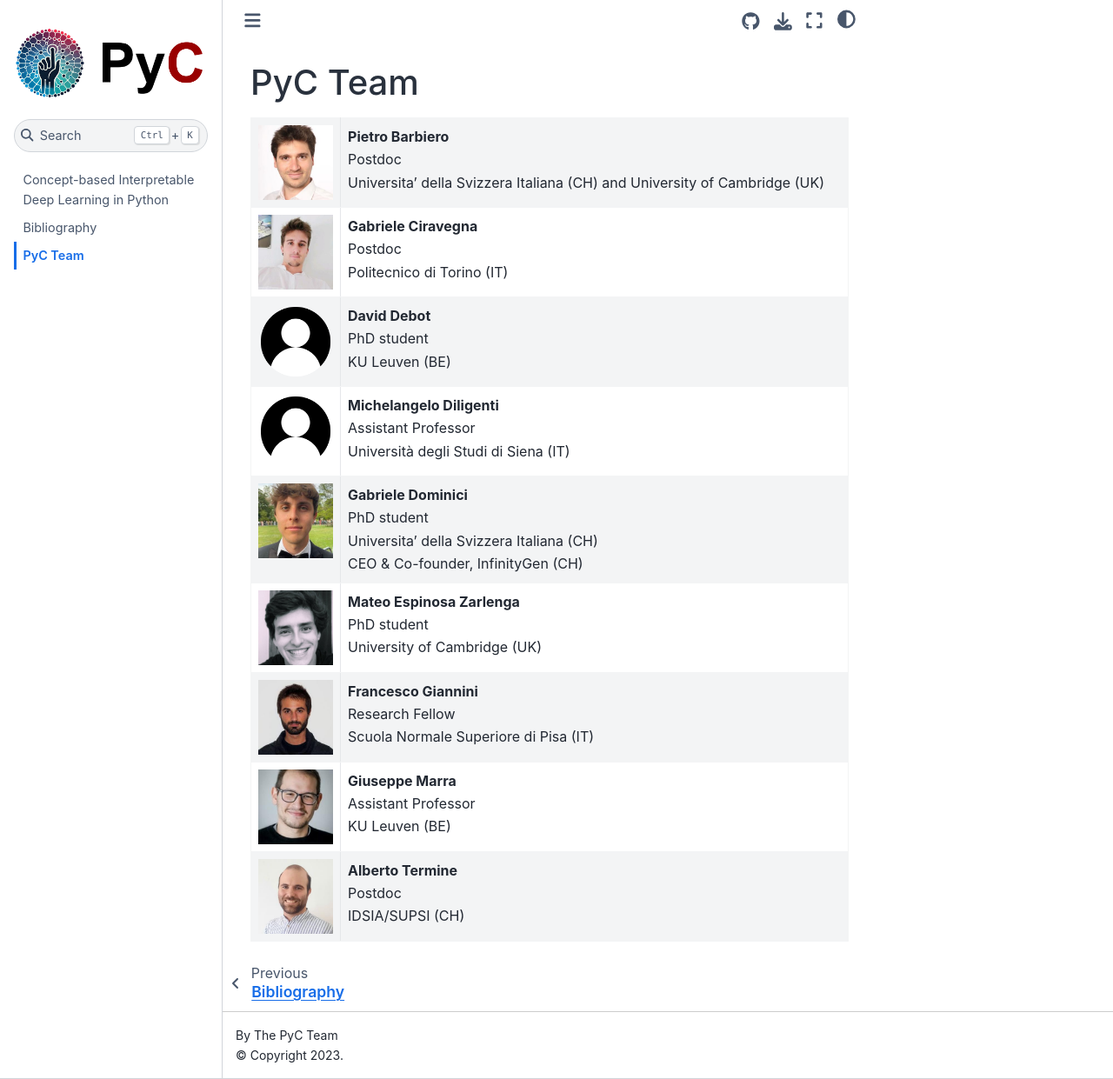
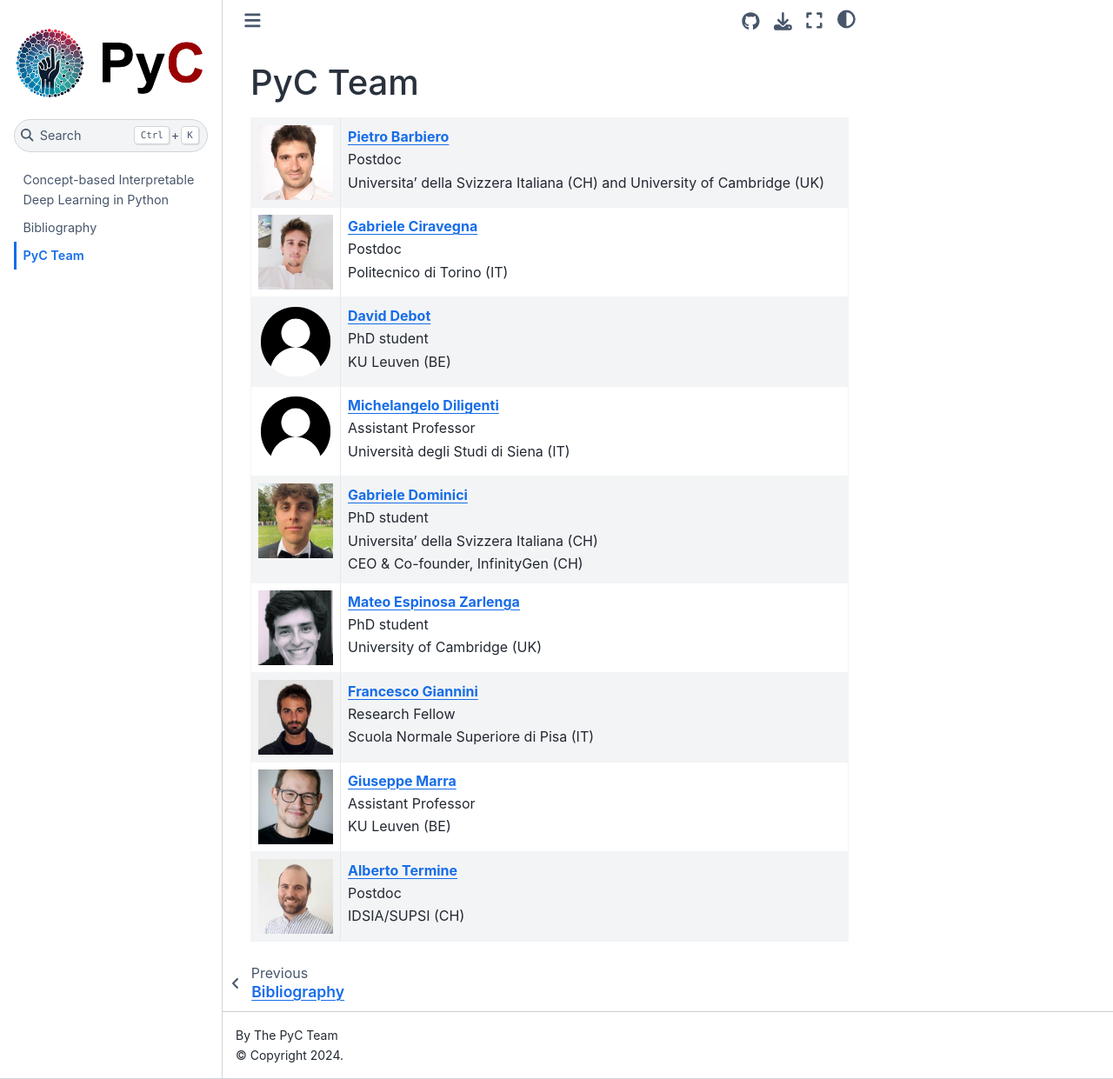
Before and after one commit to pyc-team/pyc-book, a Jupyter Book: the page built from authors.md, in a window 1280 px wide and 1241 px high. Shown: the whole window at 87% size. Built offline with Jupyter Book 1.0.4 settings and Sphinx 7.4.7 and the Sphinx Book theme 1.1.4, drawn with Linux system fonts in a browser that asks for light colours; pages that are not in the unit, such as notebooks, are missing from menus; some of the changed lines change nothing that is shown.

Commit message:
Fixing copyright year, adding favicons for webpage, generating links to personal websites for authors.

````diff
--- a/_config.yml
+++ b/_config.yml
@@ -4,6 +4,7 @@
 title: Concept-based Interpretable Deep Learning in Python
 author: The PyC Team
 logo: ./images/pyc_logo_text.png
+copyright: "2024"
 
 # Force re-execution of notebooks on each build.
 # See https://jupyterbook.org/content/execute.html
@@ -12,6 +13,8 @@ execute:
 
 # Define the name of the latex output file for PDF builds
 latex:
+  latex_engine: pdflatex
+  use_jupyterbook_latex: true
   latex_documents:
     targetname: book.tex
 
@@ -28,5 +31,6 @@ repository:
 # Add GitHub buttons to your book
 # See https://jupyterbook.org/customize/config.html#add-a-link-to-your-repository
 html:
+  favicon: ./images/favicons/favicon.ico
   use_issues_button: true
   use_repository_button: true
--- a/authors.md
+++ b/authors.md
@@ -6,40 +6,40 @@
 :align: center
 
 * - ![barbiero](./images/authors/barbiero.jpg)
-  - **Pietro Barbiero**<br>
+  - [**Pietro Barbiero**](https://www.pietrobarbiero.eu/)<br>
     Postdoc<br>
     Universita' della Svizzera Italiana (CH) and University of Cambridge (UK)
 * - ![ciravegna](./images/authors/ciravegna.jpg)
-  - **Gabriele Ciravegna**<br>
+  - [**Gabriele Ciravegna**](https://dbdmg.polito.it/dbdmg_web/gabriele-ciravegna/)<br>
     Postdoc<br>
     Politecnico di Torino (IT)
 * - ![debot](./images/authors/placeholder.png)
-  - **David Debot**<br>
+  - [**David Debot**](https://scholar.google.com/citations?user=_7MffzgAAAAJ)<br>
     PhD student<br>
     KU Leuven (BE)
 * - ![diligenti](./images/authors/placeholder.png)
-  - **Michelangelo Diligenti**<br>
+  - [**Michelangelo Diligenti**](https://scholar.google.com/citations?user=qI-LOjIAAAAJ&hl=en)<br>
     Assistant Professor<br>
     Università degli Studi di Siena (IT)
 * - ![dominici](./images/authors/dominici.jpg)
-  - **Gabriele Dominici**<br>
+  - [**Gabriele Dominici**](https://gabriele-dominici.github.io/)<br>
     PhD student<br>
     Universita' della Svizzera Italiana (CH)<br>
     CEO & Co-founder, InfinityGen (CH)
 * - ![espinosa](./images/authors/espinosa.jpg)
-  - **Mateo Espinosa Zarlenga**<br>
+  - [**Mateo Espinosa Zarlenga**](https://mateoespinosa.github.io/)<br>
     PhD student<br>
     University of Cambridge (UK)
 * - ![giannini](./images/authors/giannini.jpg)
-  - **Francesco Giannini**<br>
+  - [**Francesco Giannini**](https://www.francescogiannini.eu/)<br>
     Research Fellow<br>
     Scuola Normale Superiore di Pisa (IT)
 * - ![marra](./images/authors/marra.jpg)
-  - **Giuseppe Marra**<br>
+  - [**Giuseppe Marra**](https://www.giuseppemarra.com/)<br>
     Assistant Professor<br>
     KU Leuven (BE)
 * - ![termine](./images/authors/termine.jpg)
-  - **Alberto Termine**<br>
+  - [**Alberto Termine**](https://sites.google.com/view/albertotermine/home-page)<br>
     Postdoc<br>
     IDSIA/SUPSI (CH)
 ```
````
Also changed, not shown: images/favicons/android-chrome-192x192.png (added), images/favicons/android-chrome-512x512.png (added), images/favicons/apple-touch-icon.png (added), images/favicons/favicon-16x16.png (added), images/favicons/favicon-32x32.png (added), images/favicons/favicon.ico (added), images/favicons/site.webmanifest (added), images/pyc_logo.png (added), 1 other file.
